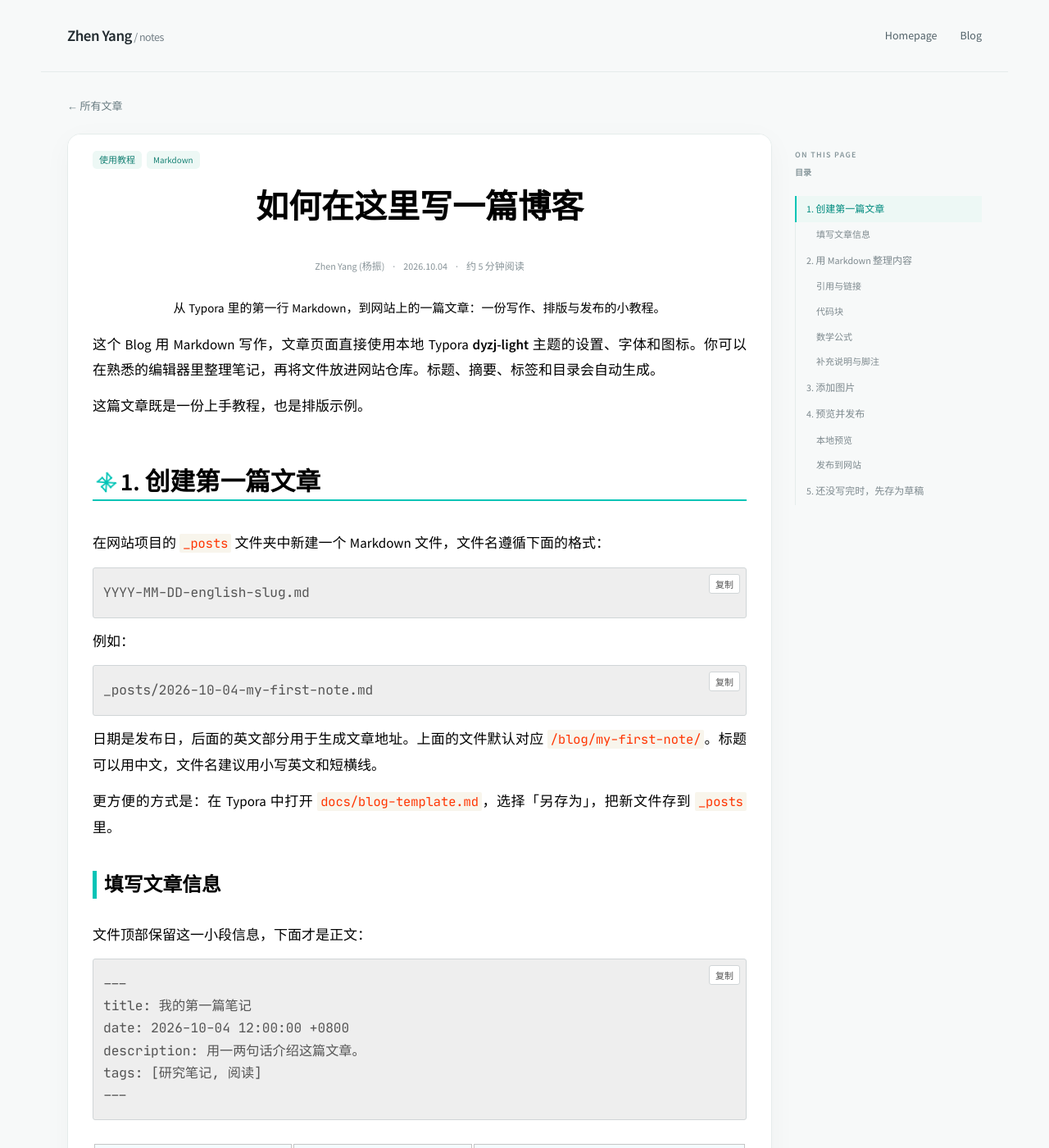
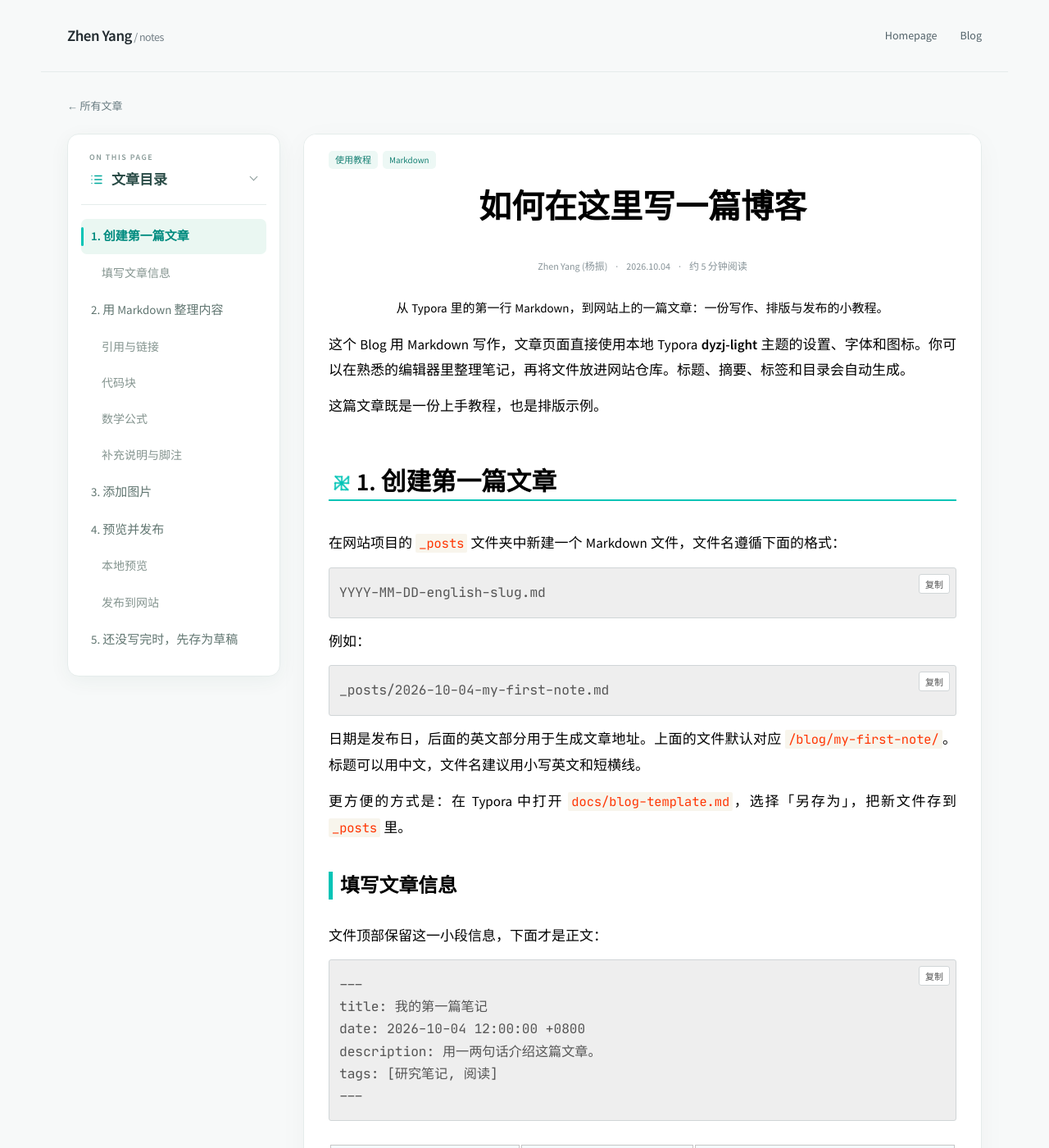
Before and after one commit to MichaelYeung2004/michaelyeung2004.github.io, a Jekyll site: the page built from _posts/2026-10-04-getting-started.md, in a window 1280 px wide and 1400 px high. Shown: the whole window at 82% size. Built offline with Jekyll 4.4.1, drawn with Linux system fonts in a browser that asks for light colours; formulas are drawn with MathJax 3.

Commit message:
Polish larger left-side article table of contents

```diff
--- a/_layouts/blog-post.html
+++ b/_layouts/blog-post.html
@@ -20,5 +20,5 @@ layout: blog-shell
       {% if page.next %}<a href="{{ page.next.url | relative_url }}" target="_self"><small>下一篇</small>{{ page.next.title | escape }}</a>{% endif %}
     </nav>
   </article>
-  <aside class="blog-toc" hidden><details open><summary>ON THIS PAGE <span>目录</span></summary><nav aria-label="文章目录"></nav></details></aside>
+  <aside class="blog-toc" aria-label="文章目录卡片" hidden><details open><summary><span class="toc-eyebrow">ON THIS PAGE</span><span class="toc-title"><svg viewBox="0 0 24 24" fill="none" stroke="currentColor" stroke-width="1.8" stroke-linecap="round" aria-hidden="true"><path d="M9 6h11M9 12h11M9 18h11M4 6h.01M4 12h.01M4 18h.01"/></svg>文章目录</span></summary><nav aria-label="文章目录"></nav></details></aside>
 </div>
--- a/assets/css/blog.css
+++ b/assets/css/blog.css
@@ -46,20 +46,29 @@
 .blog-footer { max-width: 1116px; margin: 40px auto 0; padding: 24px 0; border-top: 1px solid var(--line); display: flex; justify-content: space-between; gap: 20px; color: #8a969b; font-size: 12px; }
 .blog-footer a { color: #718187; }
 .blog-back { display: inline-block; font-size: 13px; margin: 32px 0 22px; color: #687b80 !important; }
-.blog-reader { display: grid; grid-template-columns: minmax(0, 860px) minmax(150px, 1fr); gap: 28px; align-items: start; }
+.blog-reader { display: grid; grid-template-columns: 260px minmax(0, 1fr); gap: 28px; align-items: start; }
+.blog-reader > .blog-paper { grid-column: 2; grid-row: 1; }
 .blog-paper { min-width: 0; background: white; border: 1px solid var(--line); border-radius: 16px; padding: 44px 48px; box-shadow: 0 8px 35px rgba(21, 53, 50, .035); }
 .article-header { padding-bottom: 28px; margin-bottom: 32px; border-bottom: 1px solid var(--line); }
 .article-header h1 { font-size: clamp(28px, 3.5vw, 40px); line-height: 1.4; margin: 18px 0; letter-spacing: -.6px; overflow-wrap: anywhere; }
 .article-meta { display: flex; flex-wrap: wrap; align-items: center; gap: 10px; color: #879398; font-size: 12px; }
 .article-header > p { font-size: 15px; color: #77868b; line-height: 1.9; margin: 20px 0 0; }
 .reading-time:not(:empty)::before { content: '·'; margin-right: 10px; }
-.blog-toc { position: sticky; top: 28px; padding: 18px 0; font-size: 12px; max-height: calc(100vh - 56px); overflow-y: auto; }
-.blog-toc summary { list-style: none; font-size: 10px; font-weight: 700; letter-spacing: 1.3px; color: #85959a; cursor: pointer; }
-.blog-toc summary span { display: block; letter-spacing: 0; margin-top: 6px; }
-.blog-toc nav { margin-top: 20px; border-left: 1px solid var(--line); }
-.blog-toc a { display: block; padding: 6px 12px; line-height: 1.7; color: #7d898e; border-left: 2px solid transparent; margin-left: -1px; }
-.blog-toc a[data-level='3'] { padding-left: 24px; font-size: 11px; }
-.blog-toc a[aria-current] { color: #008b7f; border-left-color: var(--accent-bright); background: #edf8f5; }
+.blog-toc { grid-column: 1; grid-row: 1; position: sticky; top: 28px; min-width: 0; padding: 20px 16px; font-size: 15px; background: #fff; border: 1px solid var(--line); border-radius: 14px; box-shadow: 0 6px 24px rgba(24,65,60,.055); }
+.blog-toc summary { position: relative; list-style: none; padding: 0 10px 16px; border-bottom: 1px solid var(--line); cursor: pointer; }
+.blog-toc summary::-webkit-details-marker { display: none; }
+.blog-toc summary::after { content: ''; position: absolute; right: 12px; top: 28px; width: 7px; height: 7px; border-right: 1.5px solid #8a9a98; border-bottom: 1.5px solid #8a9a98; transform: rotate(45deg); transition: transform .2s; }
+.blog-toc details:not([open]) summary { padding-bottom: 0; border-bottom: 0; }
+.blog-toc details:not([open]) summary::after { transform: rotate(-45deg); }
+.toc-eyebrow { display: block; color: #899a98; font-size: 10px; font-weight: 700; letter-spacing: 1.5px; }
+.toc-title { display: flex; align-items: center; gap: 9px; margin-top: 6px; font-size: 17px; font-weight: 600; color: #294b46; }
+.toc-title svg { width: 18px; height: 18px; color: #00a99d; flex-shrink: 0; }
+.blog-toc nav { margin-top: 14px; max-height: calc(100vh - 180px); overflow-y: auto; overscroll-behavior: contain; scrollbar-width: thin; scrollbar-color: #cbe4de transparent; }
+.blog-toc a { display: block; position: relative; padding: 9px 12px; margin: 3px 0; border-radius: 7px; line-height: 1.65; color: #617671; overflow-wrap: anywhere; transition: background .18s, color .18s; }
+.blog-toc a[data-level='3'] { padding-left: 25px; font-size: 14px; color: #84948f; }
+.blog-toc a:hover { background: #f1f8f6; color: #008b7f; text-decoration: none; }
+.blog-toc a[aria-current] { color: #008b7f; background: #eaf7f2; font-weight: 600; }
+.blog-toc a[aria-current]::before { content: ''; position: absolute; left: 0; top: 10px; bottom: 10px; width: 3px; background: var(--accent-bright); border-radius: 3px; }
 .reading-progress { position: fixed; top: 0; left: 0; width: 100%; height: 2px; background: var(--accent-bright); transform: scaleX(0); transform-origin: left; z-index: 50; }
 .article-pagination { display: flex; justify-content: space-between; gap: 24px; margin-top: 40px; padding-top: 24px; border-top: 1px solid var(--line); }
 .article-pagination a { max-width: 48%; font-size: 13px; }
@@ -67,8 +76,8 @@
 @media (max-width: 950px) {
   .blog-reader { display: flex; flex-direction: column; gap: 18px; }
   .blog-paper { order: 2; width: 100%; }
-  .blog-toc { order: 1; position: static; max-height: none; width: 100%; padding: 14px 20px; background: #edf6f3; border-radius: 8px; }
-  .blog-toc summary span { display: inline; margin-left: 8px; }
+  .blog-toc { order: 1; position: static; width: 100%; padding: 16px; }
+  .blog-toc nav { max-height: 50vh; }
 }
 @media (max-width: 600px) {
   .blog-nav { padding: 20px; min-height: 74px; }
```
